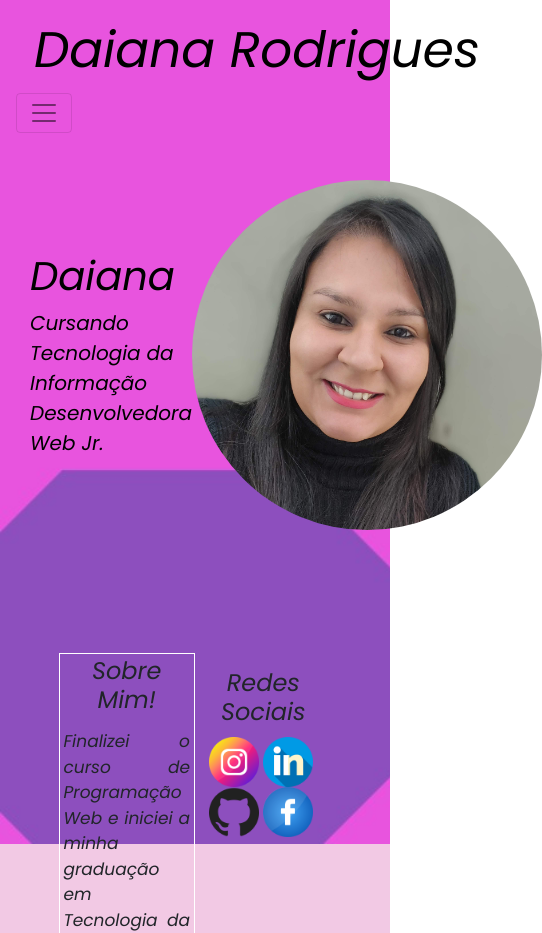
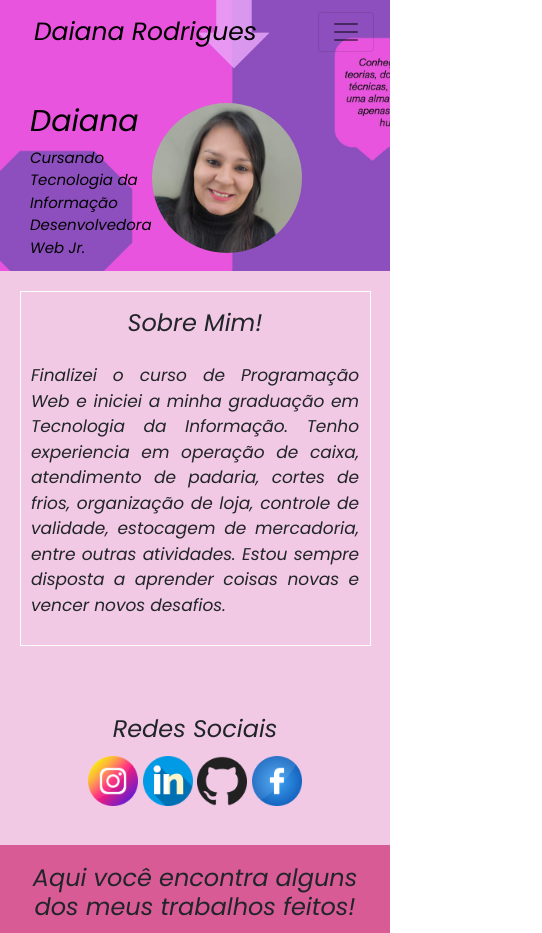
Before and after one commit to DaianaRodrigues/Meu-Portif-lio---Site, a plain HTML site: page index.html in a window 390 px wide. Shown: the top 933 px of the page, 542 px wide, since content can reach past the window. Drawn offline with nearby package versions, Linux system fonts and the light colour scheme.

Commit message:
agora sim, terminado

```diff
--- a/css/banner.css
+++ b/css/banner.css
@@ -70,3 +70,32 @@ body{
     background-repeat: no-repeat;
     background-size: cover;
 }
+
+@media(max-width:800px){
+
+    .navbar{
+        display: flex;
+    }
+
+    .navbar-light .navbar-brand{
+        font-size: 25px;
+    }
+
+    .banner{
+        height: 130%;
+    }
+
+    h1{
+        font-size: 30px;
+    }
+
+    .paragrafo{
+        font-size: 15px;
+        padding-bottom: 8%;
+    }
+
+    .circulo{
+        width: 150px;
+        height: 150px;
+    }
+}
--- a/css/experiencias.css
+++ b/css/experiencias.css
@@ -2,3 +2,23 @@
   width: 100%;
   height: 700px;
 }
+
+@media(max-width:800px){
+  h4{
+    padding-top: 5%;
+  }
+
+  .projetos{
+    display: flex;
+    flex-direction: column;
+  }
+
+  .declaracao-final{
+    font-size: 17px;
+    margin-bottom: 7%;
+  }
+
+  .d-block{
+    height: 100%;
+  }
+}
--- a/css/sobre.css
+++ b/css/sobre.css
@@ -30,3 +30,18 @@ h4{
     width: 50px;
     height: 50px;
 }
+
+@media(max-width:800px){
+    .sobre{
+        display: flex;
+        flex-direction: column;
+        align-items: center;
+        padding: 0%;
+        height: 100%;
+    }
+
+    .texto{
+        font-size: 15px;
+        margin: 5%;
+    }
+}
```
